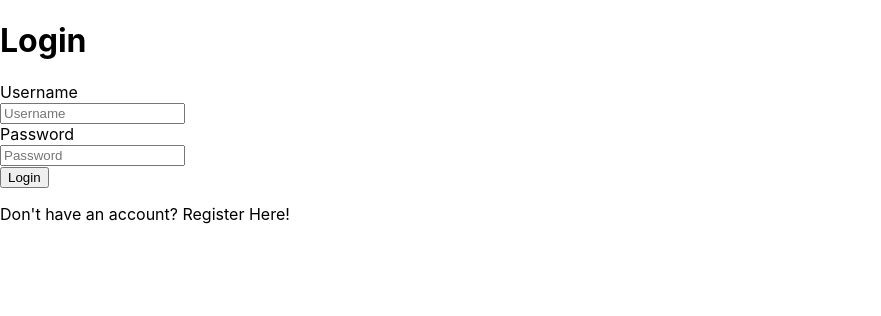
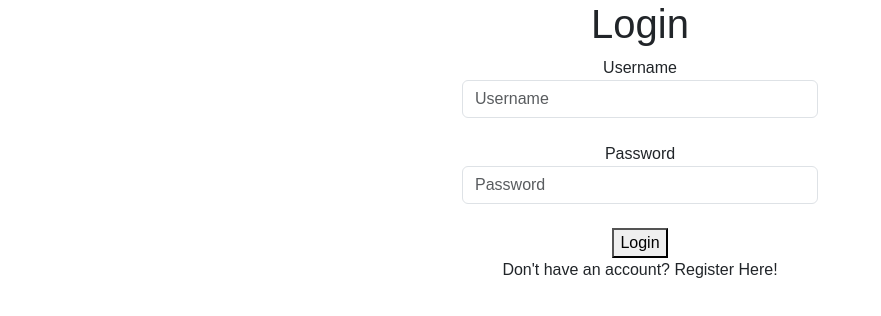
Before and after one commit to bob-koertge/crafting_nexus, a React (Create React App) app in the folder frontend/: page / in a window 1280 px wide. Shown: the top 316 px of the page, without its empty margins (0-881 px from the left). Built offline with nearby package versions, Linux system fonts and the light colour scheme.

Commit message:
basic styling login

```diff
--- a/frontend/src/App.css
+++ b/frontend/src/App.css
@@ -48,3 +48,8 @@
   cursor: pointer;
   font-size: 1.5rem;
 }
+
+.Auth {
+  font-family: sans-serif;
+  text-align: center;
+}
--- a/frontend/src/App.js
+++ b/frontend/src/App.js
@@ -1,6 +1,7 @@
 import React, { useState, useEffect } from 'react';
 import './App.css';
 import { useCookies } from 'react-cookie';
+import 'bootstrap/dist/css/bootstrap.min.css';
 import { FontAwesomeIcon } from '@fortawesome/react-fontawesome';
 import { faSignOutAlt } from '@fortawesome/free-solid-svg-icons';
 import { API } from './api-service';
@@ -20,7 +21,7 @@ function App() {
     API.loadPatterns(token['craftingnexus'])
       .then(resp => setPatterns(resp))
       .catch(error => console.log(error))
-  }, [])
+  }, [token])
 
   useEffect(() => {
     if (!token['craftingnexus']) window.location.href = '/'
--- a/frontend/src/components/auth.js
+++ b/frontend/src/components/auth.js
@@ -1,11 +1,14 @@
 import React, { useState, useEffect } from "react";
 import { API } from '../api-service';
 import { useCookies } from 'react-cookie';
+import 'bootstrap/dist/css/bootstrap.min.css';
 
 function Auth() {
 
     const [username, setUserName] = useState('')
     const [password, setPassword] = useState('')
+    const [userNameError, setUserNameError] = useState('');
+    const [passwordError, setPasswordError] = useState('');
     const [isLoginView, setIsLoginView] = useState(true)
 
     const [token, setToken] = useCookies(['craftingnexus'])
@@ -15,9 +18,11 @@ function Auth() {
     }, [token])
 
     const loginClicked = () => {
+        if (!handleValidation()) return
         API.loginUser({ username, password })
             .then(resp => setToken('craftingnexus', resp.token))
             .catch(error => console.log(error))
+
     }
 
     const registerClicked = () => {
@@ -26,23 +31,65 @@ function Auth() {
             .catch(error => console.log(error))
     }
 
+    const handleValidation = (event) => {
+        let formIsValid = true;
+
+        if (username.length > 50) {
+            formIsValid = false;
+            setUserNameError("UserName is too long");
+            return false
+        } else {
+            setUserNameError("");
+            formIsValid = true
+        }
+
+        if (!password.match(/^[a-zA-Z0-9]{8,22}$/)) {
+            formIsValid = false;
+            setPasswordError(
+                "Only Letters/Numbers and length must best min 8 Characters and Max 22 Chracters"
+            );
+            return false;
+        } else {
+            setPasswordError("");
+            formIsValid = true;
+        }
+        return formIsValid;
+    }
+
     return (
-        <div>
+        <div className="Auth">
+            <div className="container">
+                <div className="row d-flex justify-content-center">
+                    <div className="col-md-4">
+
                         {isLoginView ? <h1>Login</h1> : <h1>Register</h1>}
+                        <div className="form-group">
                             <label htmlFor="username">Username</label><br />
                             <input
-                id="username"
+                                id="userNameInput"
+                                name="userNameInput"
                                 type="text"
+                                className="form-control"
                                 placeholder="Username"
                                 value={username}
                                 onChange={evt => setUserName(evt.target.value)} /><br />
+                            <small id="userNameHelp" className="text-danger form-text">
+                                {userNameError}
+                            </small>
+                        </div>
+                        <div className="form-group">
                             <label htmlFor="password">Password</label><br />
                             <input
                                 id="password"
                                 type="password"
+                                className="form-control"
                                 placeholder="Password"
                                 value={password}
                                 onChange={evt => setPassword(evt.target.value)} /><br />
+                            <small id="passworderror" className="text-danger form-text">
+                                {passwordError}
+                            </small>
+                        </div>
                         {isLoginView ?
                             <button onClick={loginClicked}>Login</button> :
                             <button onClick={registerClicked}>Register</button>
@@ -53,6 +100,9 @@ function Auth() {
                         }
 
                     </div>
+                </div>
+            </div>
+        </div >
     )
 }
 
```
Also changed, not shown: 1 other file (tests, documents, lock files or other folders). Lines whose indentation alone changed are shown as unchanged.
